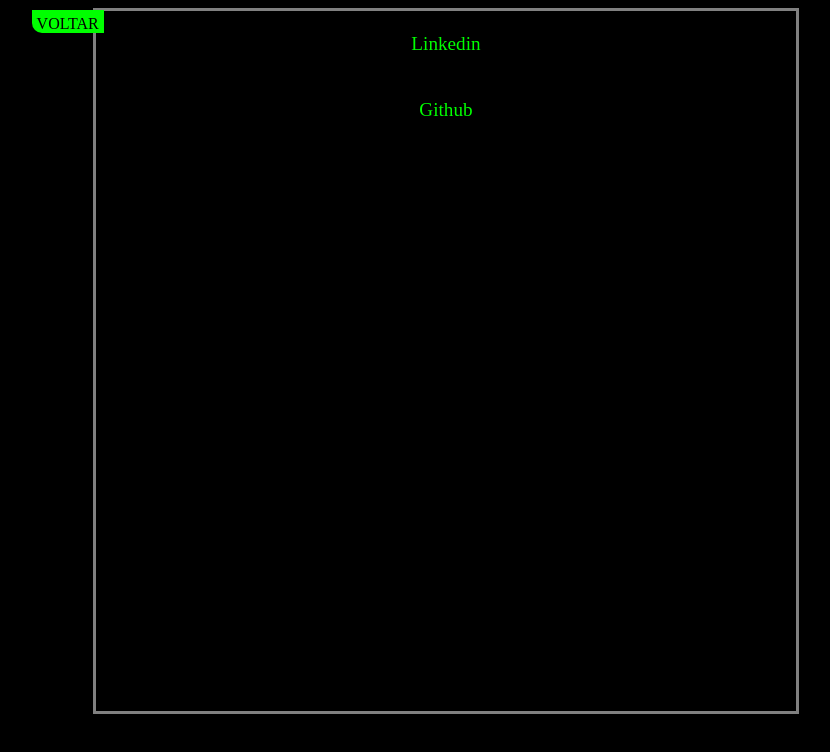
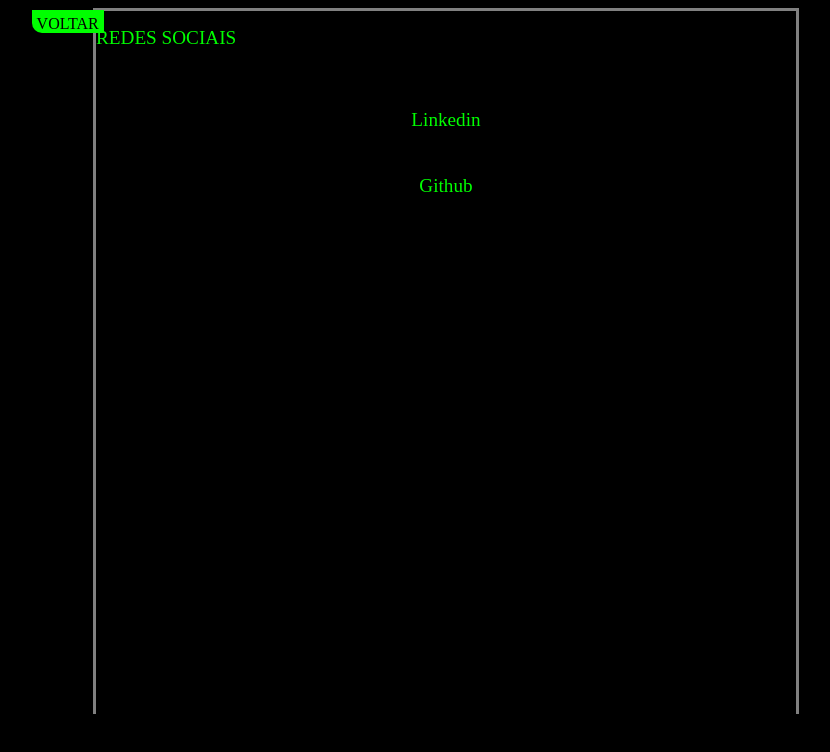
Before and after one commit to juarezhenriquelisboa/juarezhenriquelisboa.github.io, a plain HTML site: page view/social.html in a window 1280 px wide. Shown: the whole page, without its empty margins (194-1024 px from the left). Drawn offline with Linux system fonts and the light colour scheme; a web font is replaced by a local one.

Commit message:
Update social.html

```diff
--- a/view/social.html
+++ b/view/social.html
@@ -7,6 +7,8 @@
 <body>
 	<nav><a href="../index.html"> VOLTAR </a></nav>
 	<article>
+		<h1>REDES SOCIAIS</h1>
+		<br>
 		<aside>
 		<a target="_blank" href="https://linkedin.com/in/juarezhenriquelisboa"> Linkedin </a>
 		<br>
```
